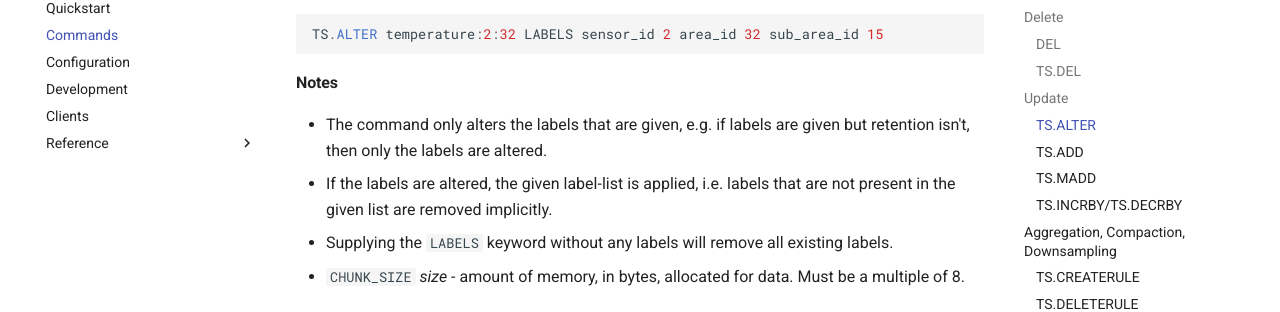
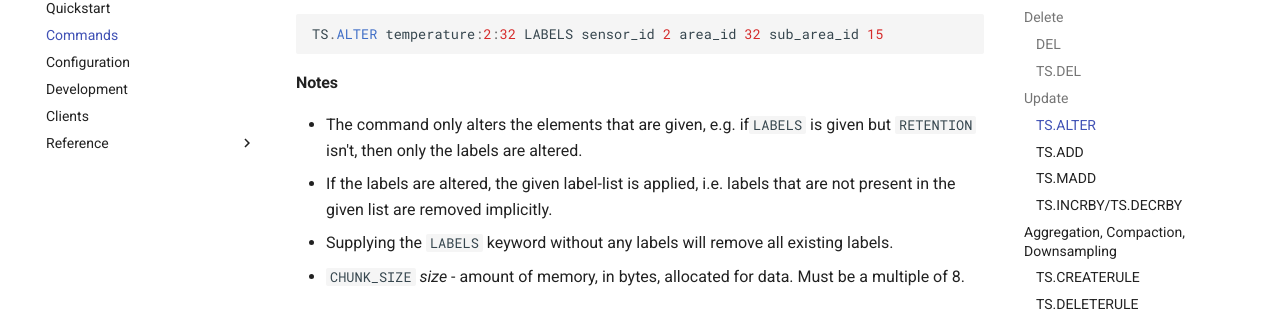
Before and after one commit to RedisTimeSeries/RedisTimeSeries, an MkDocs documentation site: the page built from docs/commands.md, in a window 1280 px wide and 900 px high, scrolled down 2645 px. Shown: the part 145-457 px from the top of the window. Built offline with MkDocs 1.6.1 and Material for MkDocs 9.7.7, drawn with Linux system fonts in a browser that asks for light colours; comment, search, counter and statistics services are not loaded.

Commit message:
Update commands.md

````diff
--- a/docs/commands.md
+++ b/docs/commands.md
@@ -122,8 +122,8 @@ TS.ALTER temperature:2:32 LABELS sensor_id 2 area_id 32 sub_area_id 15
 ```
 
 #### Notes
-* The command only alters the labels that are given,
-  e.g. if labels are given but retention isn't, then only the labels are altered.
+* The command only alters the elements that are given,
+  e.g. if`LABELS` is given but `RETENTION` isn't, then only the labels are altered.
 * If the labels are altered, the given label-list is applied,
   i.e. labels that are not present in the given list are removed implicitly.
 * Supplying the `LABELS` keyword without any labels will remove all existing labels.
````
